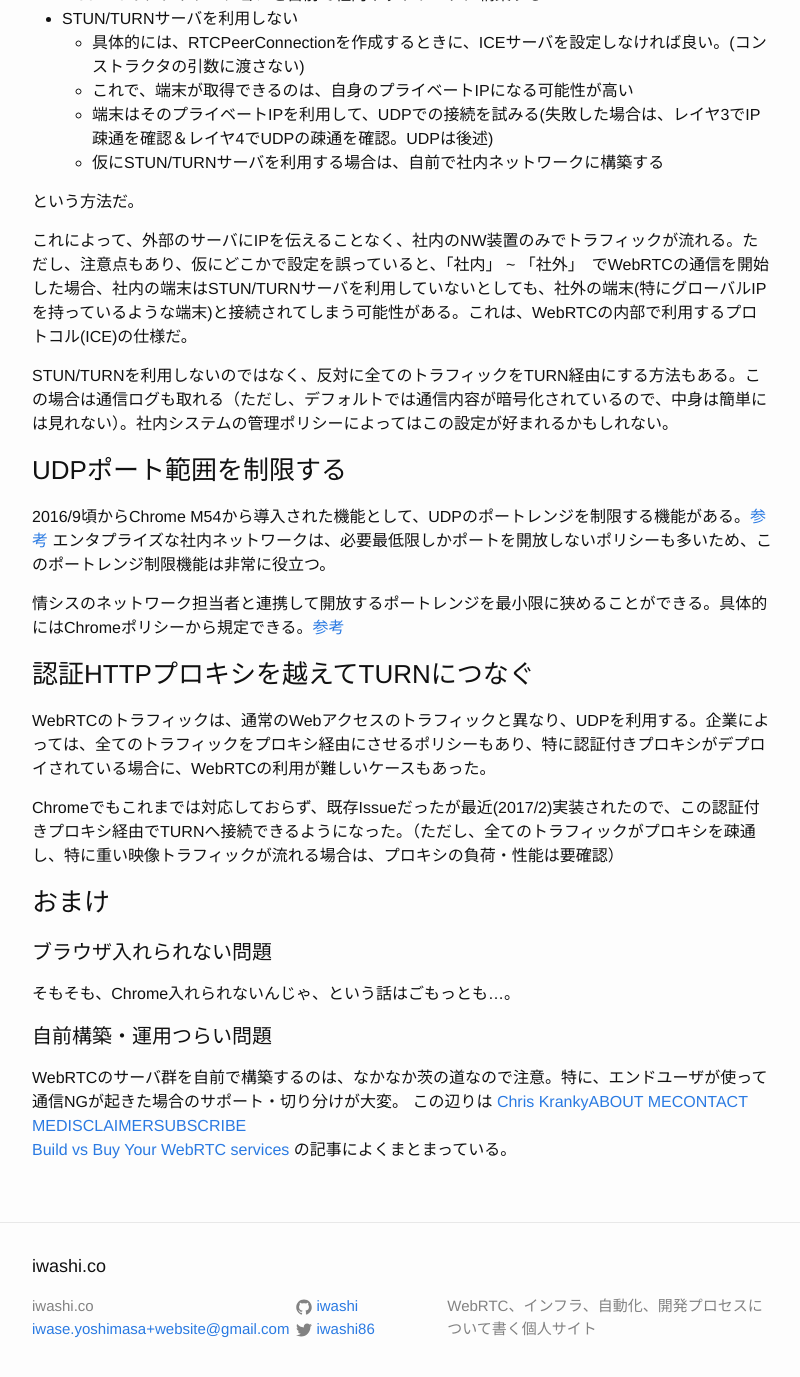
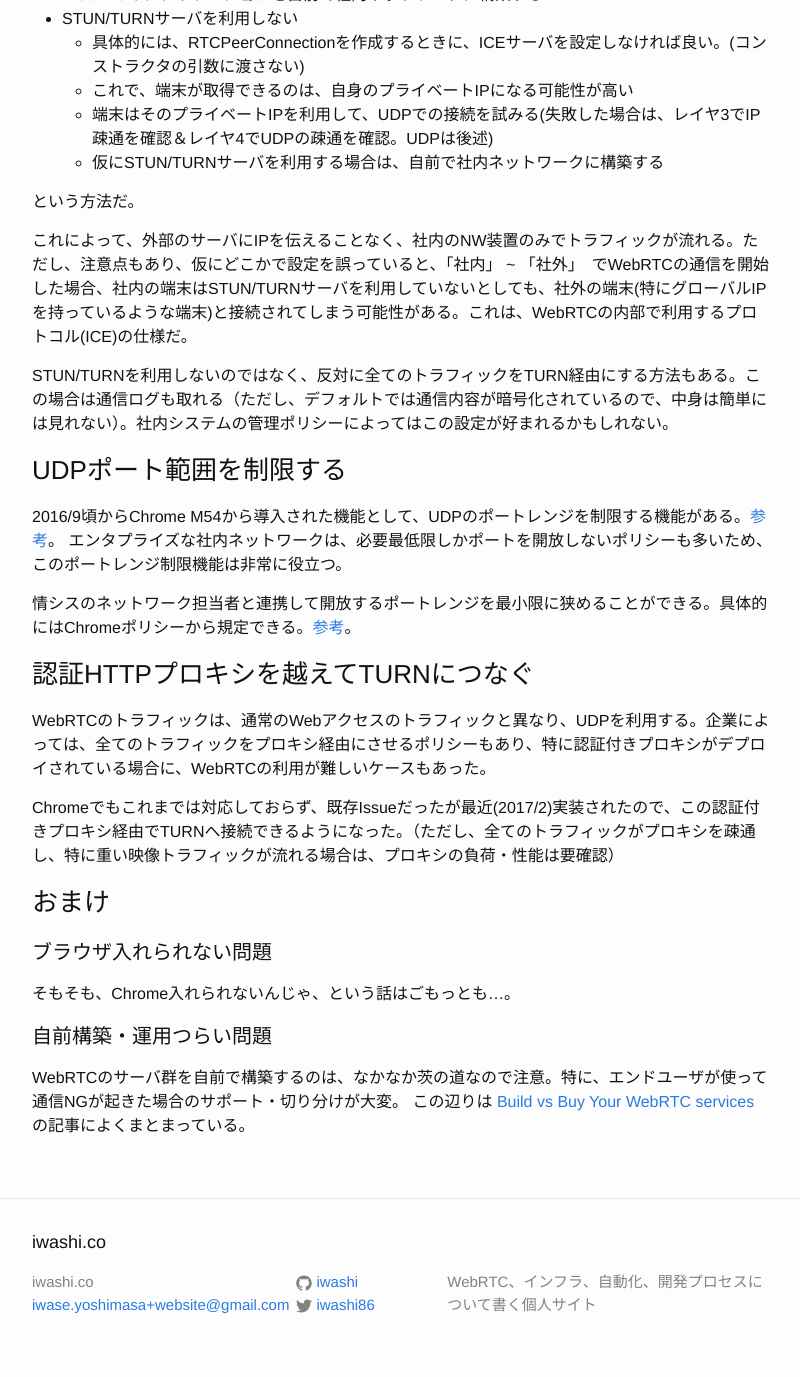
Before and after one commit to iwashi/iwashi.github.io, a Jekyll site: the page built from _posts/2017-02-10-enterprise-webrtc.md, in a window 1280 px wide and 1400 px high, scrolled down 778 px. Shown: the top 1377 px of the window, without its empty margins (238-1038 px from the left). Built offline with Jekyll 4.4.1, drawn with Linux system fonts in a browser that asks for light colours.

Commit message:
brush up the latest article

```diff
--- a/_posts/2017-02-10-enterprise-webrtc.md
+++ b/_posts/2017-02-10-enterprise-webrtc.md
@@ -36,10 +36,10 @@ STUN/TURNを利用しないのではなく、反対に全てのトラフィッ
 
 ### UDPポート範囲を制限する
 
-2016/9頃からChrome M54から導入された機能として、UDPのポートレンジを制限する機能がある。[参考](https://groups.google.com/forum/#!topic/discuss-webrtc/S5yex8rNIjA/discussion)
+2016/9頃からChrome M54から導入された機能として、UDPのポートレンジを制限する機能がある。[参考](https://groups.google.com/forum/#!topic/discuss-webrtc/S5yex8rNIjA/discussion)。
 エンタプライズな社内ネットワークは、必要最低限しかポートを開放しないポリシーも多いため、このポートレンジ制限機能は非常に役立つ。
 
-情シスのネットワーク担当者と連携して開放するポートレンジを最小限に狭めることができる。具体的にはChromeポリシーから規定できる。[参考](https://support.google.com/chrome/a/answer/187202?hl=ja)
+情シスのネットワーク担当者と連携して開放するポートレンジを最小限に狭めることができる。具体的にはChromeポリシーから規定できる。[参考](https://support.google.com/chrome/a/answer/187202?hl=ja)。
 
 ### 認証HTTPプロキシを越えてTURNにつなぐ
 
@@ -56,5 +56,4 @@ Chromeでもこれまでは対応しておらず、既存Issueだったが最近
 #### 自前構築・運用つらい問題
 
 WebRTCのサーバ群を自前で構築するのは、なかなか茨の道なので注意。特に、エンドユーザが使って通信NGが起きた場合のサポート・切り分けが大変。
-この辺りは [Chris KrankyABOUT MECONTACT MEDISCLAIMERSUBSCRIBE
-Build vs Buy Your WebRTC services](https://www.chriskranky.com/build-vs-buy-your-webrtc-services/) の記事によくまとまっている。
+この辺りは [Build vs Buy Your WebRTC services](https://www.chriskranky.com/build-vs-buy-your-webrtc-services/) の記事によくまとまっている。
```
